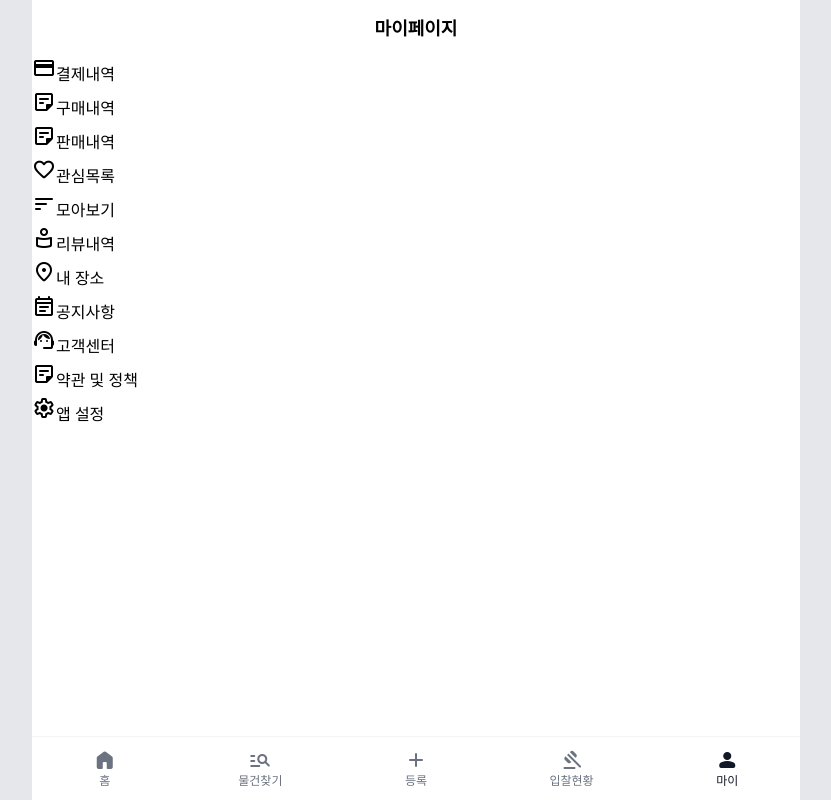
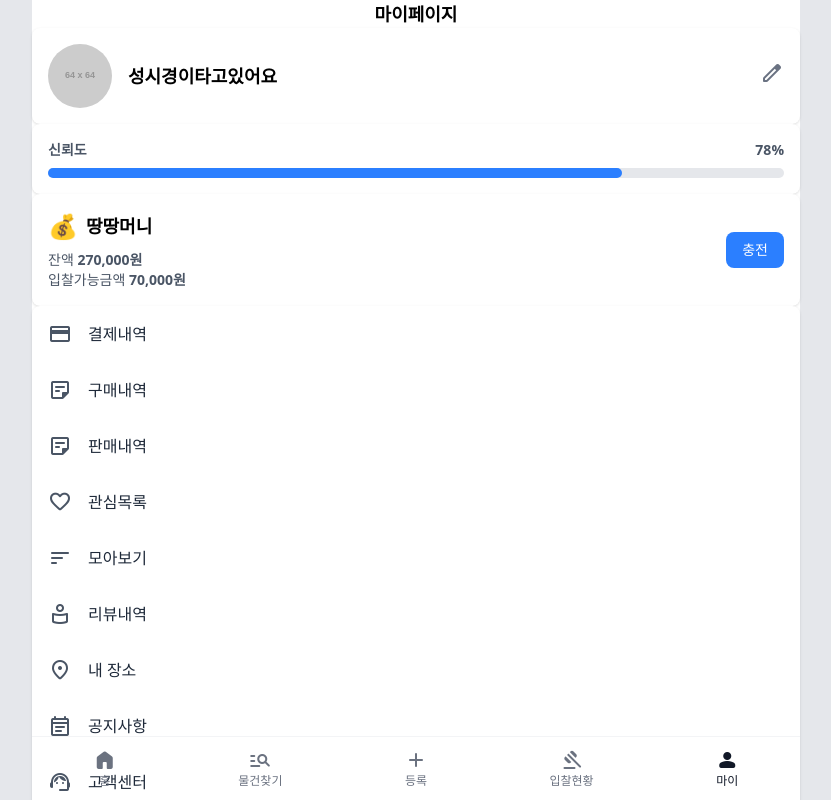
Before and after one commit to wndgur2/ddang, a React (Vite) app: page /mypage in a window 1280 px wide. Shown: the top 800 px of the page, without its empty margins (224-1055 px from the left). Built offline with nearby package versions, Linux system fonts and the light colour scheme.

Commit message:
fix: 마이페이지 수정

```diff
--- a/src/pages/MyPage.jsx
+++ b/src/pages/MyPage.jsx
@@ -1,82 +1,96 @@
-import { MyPageMenu } from '../features'
 import usePageName from '../hooks/usePageName'
 
 function MyPage() {
   usePageName('마이페이지')
+
+  // 메뉴 데이터 분리
+  const menus = [
+    { to: '/payment-history', icon: 'credit_card', title: '결제내역' },
+    { to: '/purchase-history', icon: 'sticky_note_2', title: '구매내역' },
+    { to: '/sales-history', icon: 'sticky_note_2', title: '판매내역' },
+    { to: '/favorites', icon: 'favorite', title: '관심목록' },
+    { to: '/gathered-items', icon: 'sort', title: '모아보기' },
+    { to: '/review-history', icon: 'for_you', title: '리뷰내역' },
+    { to: '/my-locations', icon: 'location_on', title: '내 장소' },
+    { to: '/notices', icon: 'event_note', title: '공지사항' },
+    { to: '/customer-service', icon: 'support_agent', title: '고객센터' },
+    { to: '/terms-and-policies', icon: 'sticky_note_2', title: '약관 및 정책' },
+    { to: '/app-settings', icon: 'settings', title: '앱 설정' },
+  ]
+
   return (
-    <>
-      <MyPageMenu
-        to='/payment-history'
-        icon={{
-          name: 'credit_card',
-        }}
-        title={'결제내역'}
-      />
-      <MyPageMenu
-        to='/purchase-history'
-        icon={{
-          name: 'sticky_note_2',
-        }}
-        title={'구매내역'}
-      />
-      <MyPageMenu
-        to='/sales-history'
-        icon={{
-          name: 'sticky_note_2',
-        }}
-        title={'판매내역'}
-      />
-      <MyPageMenu
-        to='/favorites'
-        icon={{
-          name: 'favorite',
-        }}
-        title={'관심목록'}
-      />
-      <MyPageMenu
-        to='/collection'
-        icon={{
-          name: 'sort',
-        }}
-        title={'모아보기'}
-      />
-      <MyPageMenu
-        icon={{
-          name: 'for_you',
-        }}
-        title={'리뷰내역'}
-      />
-      <MyPageMenu
-        icon={{
-          name: 'location_on',
-        }}
-        title={'내 장소'}
-      />
-      <MyPageMenu
-        icon={{
-          name: 'event_note',
-        }}
-        title={'공지사항'}
-      />
-      <MyPageMenu
-        icon={{
-          name: 'support_agent',
-        }}
-        title={'고객센터'}
-      />
-      <MyPageMenu
-        icon={{
-          name: 'sticky_note_2',
-        }}
-        title={'약관 및 정책'}
-      />
-      <MyPageMenu
-        icon={{
-          name: 'settings',
-        }}
-        title={'앱 설정'}
-      />
-    </>
+    <div className='mb-16'>
+      {' '}
+      {/* 하단 네비게이션 바 높이를 고려한 마진 */}
+      {/* 프로필 섹션 */}
+      <section className='flex items-center space-x-4 p-4 bg-white shadow rounded-lg'>
+        <img
+          src='https://via.placeholder.com/64' // 프로필 이미지 URL
+          alt='프로필'
+          className='w-16 h-16 rounded-full'
+        />
+        <div className='flex-1'>
+          <div className='text-lg font-semibold'>성시경이타고있어요</div>
+        </div>
+        <button className='text-gray-500 hover:text-blue-500'>
+          <span className='material-symbols-rounded'>edit</span>{' '}
+          {/* 펜 모양 아이콘 */}
+        </button>
+      </section>
+      {/* 신뢰도 섹션 */}
+      <section className='p-4 bg-white shadow rounded-lg'>
+        <div className='flex justify-between items-center'>
+          <span className='text-sm font-semibold text-gray-600'>신뢰도</span>
+          <span className='text-sm font-semibold text-gray-600'>78%</span>
+        </div>
+        <div className='w-full bg-gray-200 rounded-full h-2.5 mt-2'>
+          <div
+            className='bg-blue-500 h-2.5 rounded-full'
+            style={{ width: '78%' }}
+          ></div>
+        </div>
+      </section>
+      {/* 땅땅머니 섹션 */}
+      <section className='p-4 bg-white shadow rounded-lg'>
+        <div className='flex justify-between items-center'>
+          <div>
+            <div className='flex items-center space-x-2'>
+              <span className='text-2xl'>💰</span>
+              <span className='text-lg font-semibold'>땅땅머니</span>
+            </div>
+            <div className='text-sm text-gray-600 mt-2'>
+              잔액 <span className='font-semibold'>270,000원</span>
+            </div>
+            <div className='text-sm text-gray-600'>
+              입찰가능금액 <span className='font-semibold'>70,000원</span>
+            </div>
+          </div>
+          <button className='bg-blue-500 text-white text-sm px-4 py-2 rounded-lg hover:bg-blue-600'>
+            충전
+          </button>
+        </div>
+      </section>
+      {/* 메뉴 섹션 */}
+      <section className='bg-white shadow rounded-lg divide-y divide-gray-200'>
+        <nav className='flex flex-col'>
+          {menus.map(menu => (
+            <a
+              key={menu.to}
+              href={menu.to}
+              className='flex items-center p-4 hover:bg-gray-100 active:bg-gray-200'
+            >
+              <span
+                className='material-symbols-rounded text-gray-600 mr-4'
+                style={{ fontSize: '24px', fontWeight: '400' }}
+              >
+                {menu.icon}
+              </span>
+              <span className='text-gray-800 font-medium'>{menu.title}</span>
+            </a>
+          ))}
+        </nav>
+      </section>
+    </div>
   )
 }
 
```
